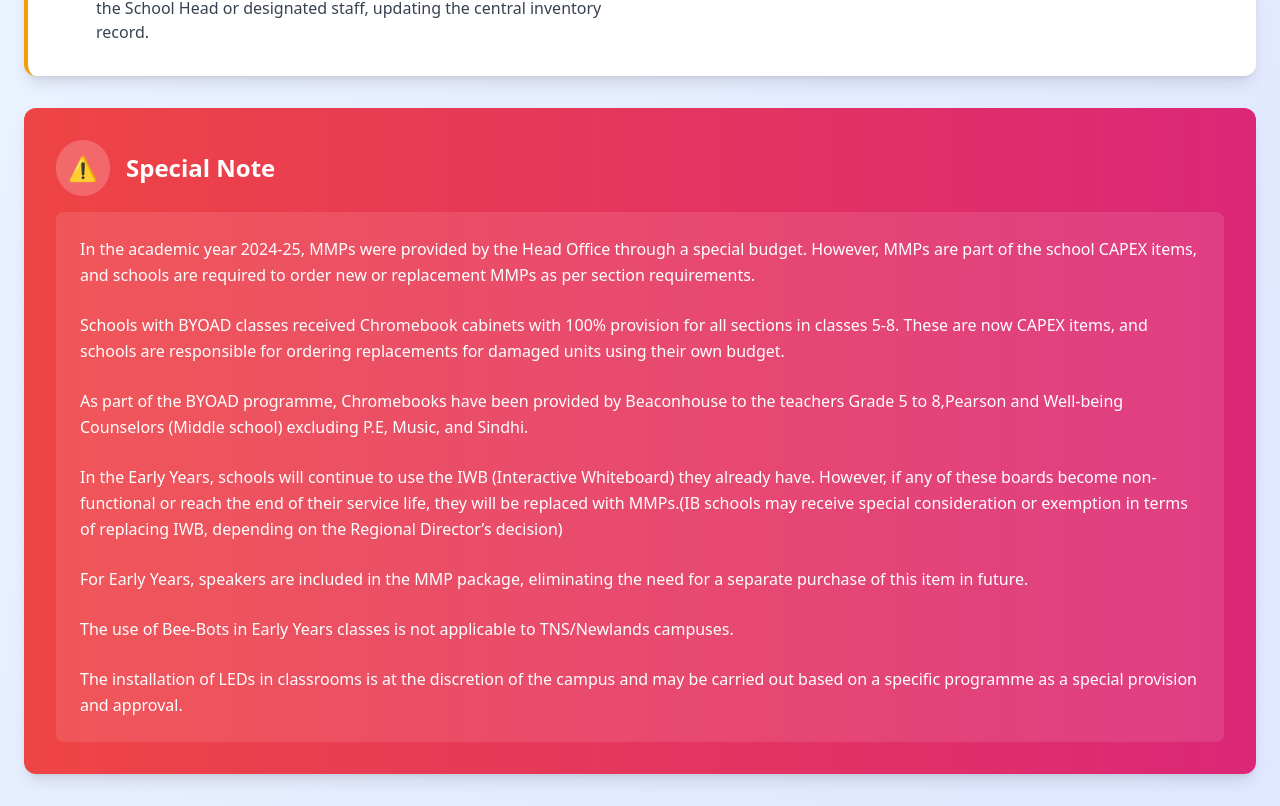
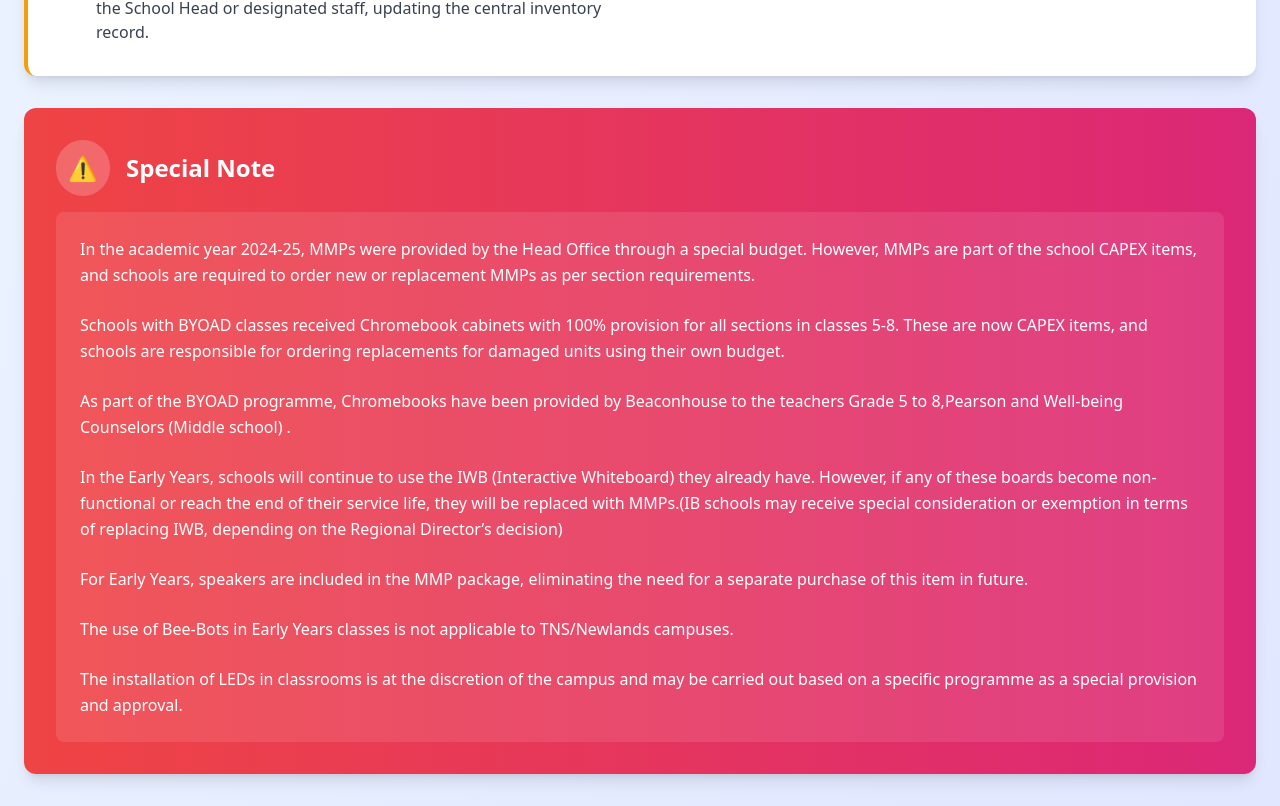
Before and after one commit to adenw715-debug/Toolsessentials, a React (Vite) app: page / in a window 1280 px wide. Shown: the part 1259-2065 px from the top of the page. Built offline with nearby package versions, Linux system fonts and the light colour scheme.

Commit message:
Fix BYOAD programme description for clarity
remove the content excluding PE, Music and Sindhi from the special Attention Note

```diff
--- a/src/App.tsx
+++ b/src/App.tsx
@@ -511,7 +511,7 @@ function App() {
             <br />
             <p className="leading-relaxed">Schools with BYOAD classes received Chromebook cabinets with 100% provision for all sections in classes 5-8. These are now CAPEX items, and schools are responsible for ordering replacements for damaged units using their own budget.</p>
             <br />
-            <p className="leading-relaxed">As part of the BYOAD programme, Chromebooks have been provided by Beaconhouse to the teachers Grade 5 to 8,Pearson and Well-being Counselors (Middle school) excluding P.E, Music, and Sindhi.</p>
+            <p className="leading-relaxed">As part of the BYOAD programme, Chromebooks have been provided by Beaconhouse to the teachers Grade 5 to 8,Pearson and Well-being Counselors (Middle school) .</p>
             <br />
             <p className="leading-relaxed">In the Early Years, schools will continue to use the IWB (Interactive Whiteboard) they already have. However, if any of these boards become non-functional or reach the end of their service life, they will be replaced with MMPs.(IB schools may receive special consideration or exemption in terms of replacing IWB, depending on the Regional Director’s decision)</p>
             <br />
```
